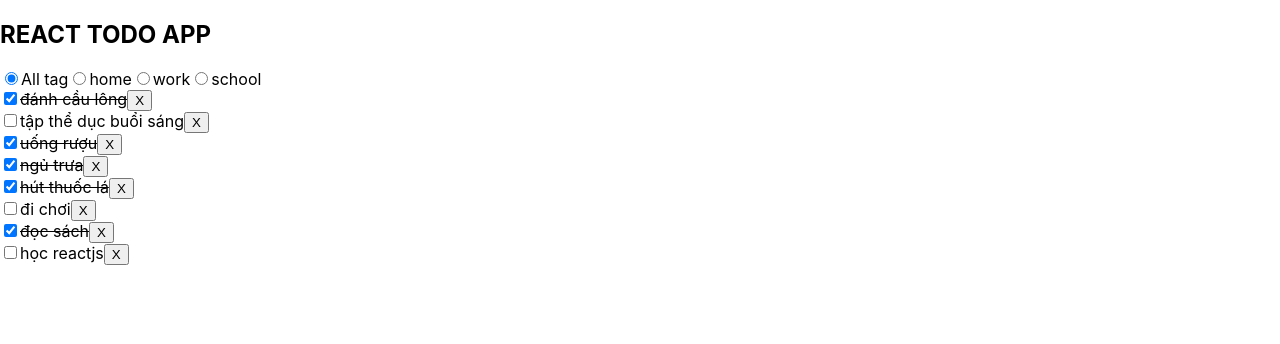
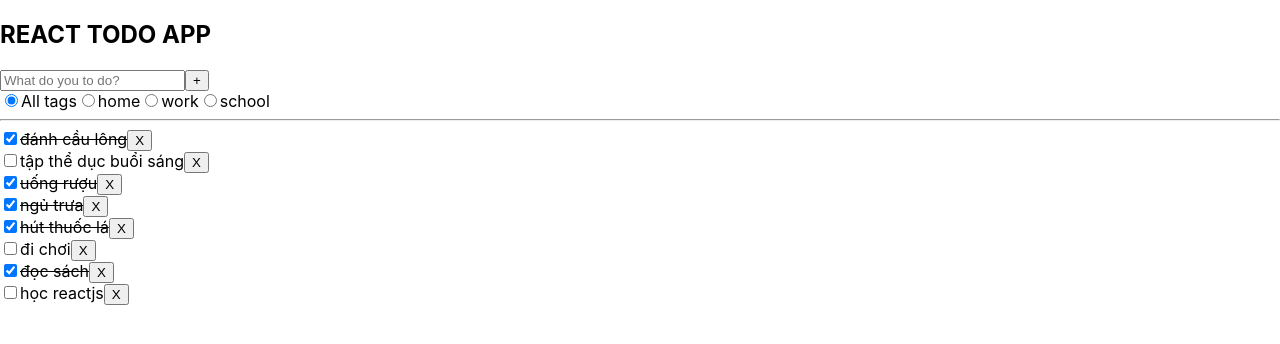
Before and after one commit to hungoke/todo-app, a React (Create React App) app: page / in a window 1280 px wide. Shown: the top 344 px of the page. Built offline with nearby package versions, Linux system fonts and the light colour scheme.

Commit message:
commit context todo app

```diff
--- a/src/App.js
+++ b/src/App.js
@@ -1,9 +1,11 @@
 import React from 'react'
+import Header from './components/header/Header'
 import TodoApp from './components/todoApp'
 class App extends React.Component {
   render() {
     return (
       <>
+        <Header />
         <TodoApp />
       </>
     )
--- /dev/null
+++ b/src/components/todoApp/AddNewTask.js
@@ -0,0 +1,82 @@
+import React from 'react'
+import uuid from 'react-uuid'
+import { TodoAppContext } from './../../context/TodoAppContext'
+
+class AddNewTask extends React.Component {
+  state = {
+    name: ''
+  }
+
+  onChangeName = event => {
+    const { value } = event.target
+
+    this.setState({
+      name: value
+    })
+  }
+
+  addNewTask = event => {
+    event.preventDefault()
+    const { name } = this.state
+    const { currentTag, tags } = this.context
+
+    if (name === '' && currentTag === 0) {
+      alert('Please choose a tag and enter a task')
+      return
+    }
+
+    if (name === '') {
+      alert('Please enter a task')
+      return
+    }
+
+    if (currentTag === 0) {
+      alert('Please choose a tag')
+      return
+    }
+
+    let tagName = ''
+
+    tags.forEach(tag => {
+      if (tag.id === currentTag) {
+        tagName = tag.name
+      }
+    })
+
+    const newTask = {
+      id: uuid(),
+      name: this.state.name,
+      tag: tagName,
+      completed: false
+    }
+
+    this.context.addNewTask(newTask)
+
+    this.setState({
+      name: ''
+    })
+  }
+
+  render() {
+    const { name } = this.state
+
+    return (
+      <div>
+        <form onSubmit={this.addNewTask}>
+          <input
+            type="text"
+            placeholder="What do you to do?"
+            value={name}
+            onChange={this.onChangeName}
+          />
+
+          <button onClick={this.addNewTask}>+</button>
+        </form>
+      </div>
+    )
+  }
+}
+
+AddNewTask.contextType = TodoAppContext
+
+export default AddNewTask
--- /dev/null
+++ b/src/components/todoApp/Tag.js
@@ -0,0 +1,30 @@
+import React from 'react'
+import { TodoAppContext } from '../../context/TodoAppContext'
+
+class Tag extends React.Component {
+  render() {
+    const { tag } = this.props
+
+    return (
+      <TodoAppContext.Consumer>
+        {
+          todoAppContext => (
+            <span>
+              <label>
+                <input
+                  type="radio"
+                  name="tag"
+                  checked={tag.id === todoAppContext.currentTag}
+                  onChange={() => { todoAppContext.changeCurrentTag(tag.id) }}
+                />
+                {tag.name}
+              </label>
+            </span>
+          )
+        }
+      </TodoAppContext.Consumer>
+    )
+  }
+}
+
+export default Tag
--- /dev/null
+++ b/src/components/todoApp/Tags.js
@@ -0,0 +1,35 @@
+import React from 'react'
+import Tag from './Tag'
+import { TodoAppContext } from '../../context/TodoAppContext'
+
+class Tags extends React.Component {
+  render() {
+    return (
+      <TodoAppContext.Consumer>
+        {
+          todoAppContext => (
+            <div>
+              <Tag
+                key={0}
+                tag={{ id: 0, name: 'All tags' }}
+              />
+
+              {
+                todoAppContext.tags.map(tag => (
+                  <Tag
+                    key={tag.id}
+                    tag={tag}
+                  />
+                ))
+              }
+
+              <hr />
+            </div>
+          )
+        }
+      </TodoAppContext.Consumer>
+    )
+  }
+}
+
+export default Tags
--- a/src/components/todoApp/Tags/Tags.js
+++ /dev/null
@@ -1,46 +0,0 @@
-import React from 'react'
-import { TodoAppContext } from '../../../context/TodoAppContext'
-
-class Tags extends React.Component {
-  render() {
-    return (
-      <TodoAppContext.Consumer>
-        {
-          todoAppContext => (
-            <>
-              <span>
-                <label>
-                  <input
-                    type="radio"
-                    name="tag"
-                    checked={todoAppContext.currentTag === 0}
-                    onChange={() => todoAppContext.changeCurrentTag(0)}
-                  />
-                  All tag
-                </label>
-              </span>
-
-              {
-                todoAppContext.tags.map(tag => (
-                  <span>
-                    <label>
-                      <input
-                        type="radio"
-                        name="tag"
-                        checked={tag.id === todoAppContext.currentTag}
-                        onChange={() => todoAppContext.changeCurrentTag(tag.id)}
-                      />
-                      {tag.name}
-                    </label>
-                  </span>
-                ))
-              }
-            </>
-          )
-        }
-      </TodoAppContext.Consumer>
-    )
-  }
-}
-
-export default Tags
--- /dev/null
+++ b/src/components/todoApp/Task.js
@@ -0,0 +1,31 @@
+import React from 'react'
+import { TodoAppContext } from '../../context/TodoAppContext'
+
+class Task extends React.Component {
+  render() {
+    const { task } = this.props
+
+    return (
+      <TodoAppContext.Consumer>
+        {
+          todoAppContext => (
+            <div>
+              <label className={task.completed === true ? 'line-throught' : ''}>
+                <input
+                  type="checkbox"
+                  checked={task.completed === true}
+                  onChange={() => { todoAppContext.completedTask(task) }}
+                />
+                {task.name}
+              </label>
+
+              <button onClick={() => { todoAppContext.deleteTask(task) }}>X</button>
+            </div>
+          )
+        }
+      </TodoAppContext.Consumer>
+    )
+  }
+}
+
+export default Task
--- /dev/null
+++ b/src/components/todoApp/Tasks.js
@@ -0,0 +1,42 @@
+import React from 'react'
+import { TodoAppContext } from '../../context/TodoAppContext'
+import './../../App.css'
+import Task from './Task'
+
+class Tasks extends React.Component {
+  get filterByTag() {
+    const { tasks, currentTag, tags } = this.context
+    let tagName = ''
+
+    if (currentTag === 0) {
+      return tasks
+    } else {
+      tags.forEach(tag => {
+        if (tag.id === currentTag) {
+          tagName = tag.name
+        }
+      })
+    }
+
+    return tasks.filter(task => task.tag === tagName)
+  }
+
+  render() {
+    return (
+      <>
+        {
+          this.filterByTag.map(task => (
+            <Task
+              key={task.id}
+              task={task}
+            />
+          ))
+        }
+      </>
+    )
+  }
+}
+
+Tasks.contextType = TodoAppContext
+
+export default Tasks
--- a/src/components/todoApp/Tasks/Task.js
+++ /dev/null
@@ -1,24 +0,0 @@
-import React from 'react'
-import './../../../App.css'
-
-class Task extends React.Component {
-  render() {
-    const { task } = this.props
-    return (
-      <>
-        <div>
-          <label className={task.completed === true ? 'line-throught' : ''}>
-            <input
-              type="checkbox"
-              checked={task.completed === true}
-            />
-            {this.props.task.name}
-          </label>
-          <button>X</button>
-        </div>
-      </>
-    )
-  }
-}
-
-export default Task
--- a/src/components/todoApp/Tasks/TasksList.js
+++ /dev/null
@@ -1,28 +0,0 @@
-import React from 'react'
-import { TodoAppContext } from '../../../context/TodoAppContext'
-import Task from './Task'
-
-class TasksList extends React.Component {
-  render() {
-    return (
-      <TodoAppContext.Consumer>
-        {
-          context => (
-            <>
-              {
-                context.tasks.map(task => (
-                  <Task
-                    key={task.id}
-                    task={task}
-                  />
-                ))
-              }
-            </>
-          )
-        }
-      </TodoAppContext.Consumer>
-    )
-  }
-}
-
-export default TasksList
--- a/src/components/todoApp/index.js
+++ b/src/components/todoApp/index.js
@@ -1,9 +1,9 @@
 import React from 'react'
 import { TodoAppContext } from '../../context/TodoAppContext'
-import Header from '../header/Header'
 import { tasks } from './../../constants/tasks'
-import Tags from './Tags/Tags'
-import TasksList from './Tasks/TasksList'
+import AddNewTask from './AddNewTask'
+import Tags from './Tags'
+import Tasks from './Tasks'
 
 class TodoApp extends React.Component {
   state = {
@@ -32,16 +32,61 @@ class TodoApp extends React.Component {
     })
   }
 
+  completedTask = task => {
+    const completedTask = tasks.find(element => element.id === task.id)
+    completedTask.completed = !completedTask.completed
+
+    this.setState({
+      contextValue: {
+        ...this.state.contextValue,
+        tasks: [...tasks]
+      }
+    })
+  }
+
+  deleteTask = deleteTask => {
+    const indexOfTask = tasks.findIndex(task => task.id === deleteTask.id)
+    tasks.splice(indexOfTask, 1)
+
+    this.setState({
+      contextValue: {
+        ...this.state.contextValue,
+        tasks: [...tasks]
+      }
+    })
+  }
+
+  addNewTask = newTask => {
+    tasks.unshift(newTask)
+
+    this.setState({
+      contextValue: {
+        ...this.state.contextValue,
+        tasks: [...tasks]
+      }
+    })
+  }
+
   render() {
     const { contextValue } = this.state
 
     return (
       <>
-        <Header />
+        <TodoAppContext.Provider
+          value={
+            {
+              ...contextValue,
+              changeCurrentTag: this.changeCurrentTag,
+              completedTask: this.completedTask,
+              deleteTask: this.deleteTask,
+              addNewTask: this.addNewTask
+            }
+          }
+        >
 
-        <TodoAppContext.Provider value={{ ...contextValue, changeCurrentTag: this.changeCurrentTag }}>
+          <AddNewTask />
           <Tags />
-          <TasksList />
+          <Tasks />
         </TodoAppContext.Provider>
       </>
     )
```
Also changed, not shown: src/components/todoApp/AddNewTask/AddNewTask.js (deleted, +0 -18 lines).
